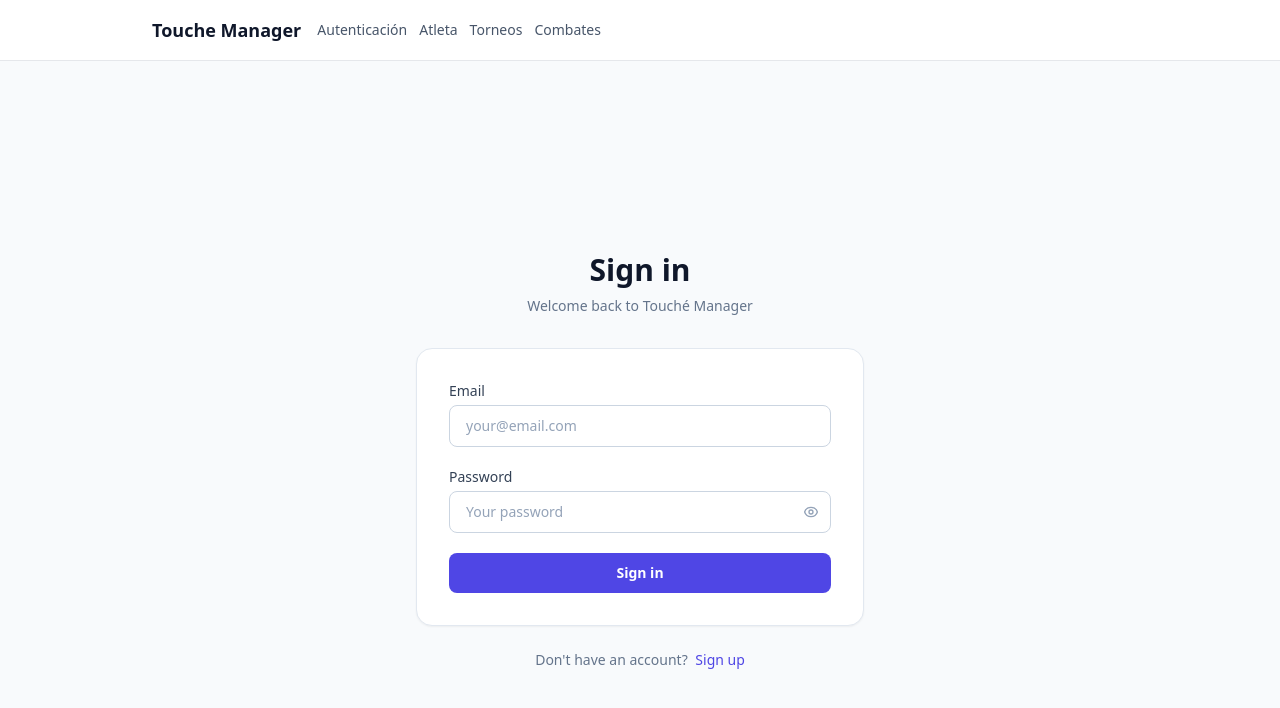
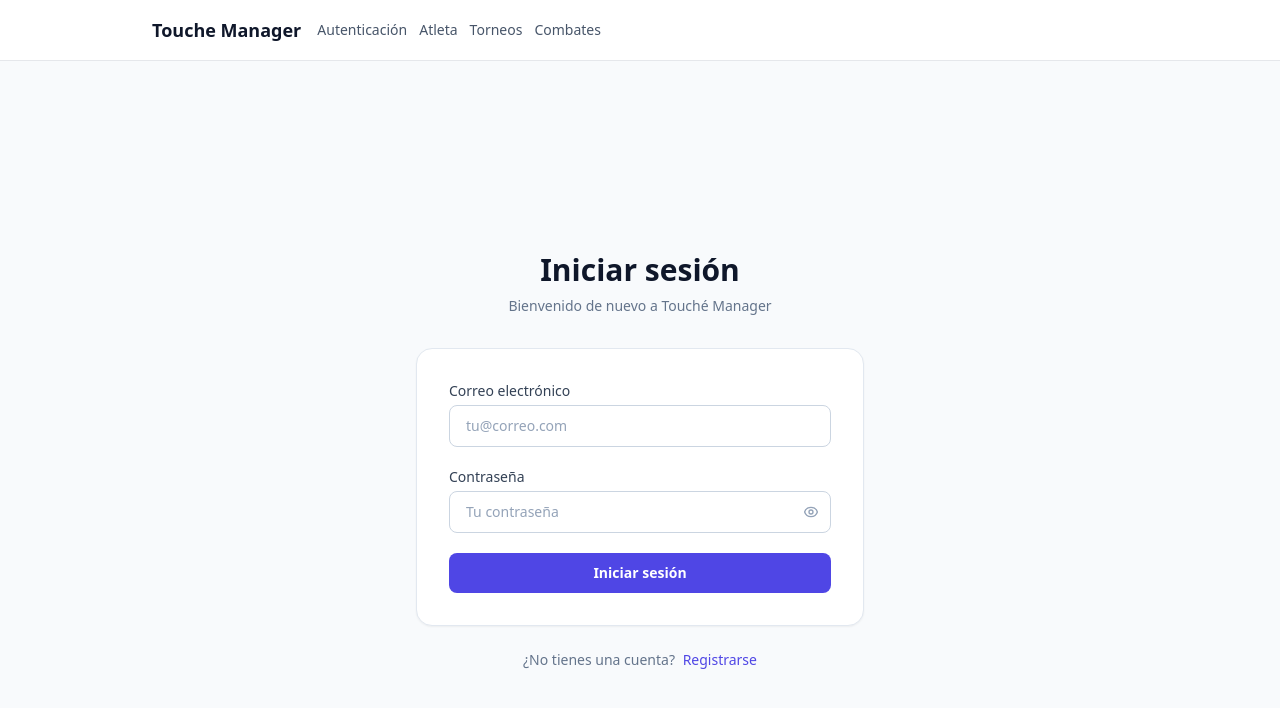
Before and after one commit to touche-manager/touche-manager-frontend, an Angular app: page /auth/login in a window 1280 px wide. Shown: the top 708 px of the page. Built offline with nearby package versions, Linux system fonts and the light colour scheme.

Commit message:
style(auth): translate login, register, and select-role views to Spanish

```diff
--- a/src/app/features/auth/login/login.component.html
+++ b/src/app/features/auth/login/login.component.html
@@ -3,8 +3,8 @@
 
     <!-- Header -->
     <div class="text-center mb-8">
-      <h1 class="text-3xl font-bold text-slate-900">Sign in</h1>
-      <p class="mt-2 text-sm text-slate-500">Welcome back to Touché Manager</p>
+      <h1 class="text-3xl font-bold text-slate-900">Iniciar sesión</h1>
+      <p class="mt-2 text-sm text-slate-500">Bienvenido de nuevo a Touché Manager</p>
     </div>
 
     <!-- Card -->
@@ -13,13 +13,13 @@
 
         <!-- Email -->
         <div>
-          <label for="login-email" class="block text-sm font-medium text-slate-700 mb-1">Email</label>
+          <label for="login-email" class="block text-sm font-medium text-slate-700 mb-1">Correo electrónico</label>
           <input
             id="login-email"
             type="email"
             formControlName="email"
             autocomplete="email"
-            placeholder="your@email.com"
+            placeholder="tu@correo.com"
             class="w-full rounded-lg border px-4 py-2.5 text-sm text-slate-900 placeholder-slate-400 outline-none transition
                    focus:ring-2 focus:ring-indigo-500 focus:border-indigo-500
                    [&.ng-invalid.ng-touched]:border-red-400 [&.ng-invalid.ng-touched]:ring-red-200
@@ -27,22 +27,22 @@
           />
           @if (form.get('email')?.invalid && form.get('email')?.touched) {
             <p class="mt-1 text-xs text-red-500">
-              @if (form.get('email')?.hasError('required')) { Email is required. }
-              @else { Enter a valid email. }
+              @if (form.get('email')?.hasError('required')) { El correo electrónico es obligatorio. }
+              @else { Ingresa un correo electrónico válido. }
             </p>
           }
         </div>
 
         <!-- Password -->
         <div>
-          <label for="login-password" class="block text-sm font-medium text-slate-700 mb-1">Password</label>
+          <label for="login-password" class="block text-sm font-medium text-slate-700 mb-1">Contraseña</label>
           <div class="relative">
             <input
               id="login-password"
               [type]="showPassword() ? 'text' : 'password'"
               formControlName="password"
               autocomplete="current-password"
-              placeholder="Your password"
+              placeholder="Tu contraseña"
               class="w-full rounded-lg border px-4 py-2.5 pr-10 text-sm text-slate-900 placeholder-slate-400 outline-none transition
                      focus:ring-2 focus:ring-indigo-500 focus:border-indigo-500
                      [&.ng-invalid.ng-touched]:border-red-400 [&.ng-invalid.ng-touched]:ring-red-200
@@ -67,7 +67,7 @@
             </button>
           </div>
           @if (form.get('password')?.invalid && form.get('password')?.touched) {
-            <p class="mt-1 text-xs text-red-500">Password is required.</p>
+            <p class="mt-1 text-xs text-red-500">La contraseña es obligatoria.</p>
           }
         </div>
 
@@ -93,10 +93,10 @@
                 <circle class="opacity-25" cx="12" cy="12" r="10" stroke="currentColor" stroke-width="4"></circle>
                 <path class="opacity-75" fill="currentColor" d="M4 12a8 8 0 018-8v8H4z"></path>
               </svg>
-              Signing in...
+              Iniciando sesión...
             </span>
           } @else {
-            Sign in
+            Iniciar sesión
           }
         </button>
 
@@ -105,8 +105,8 @@
 
     <!-- Link to register -->
     <p class="mt-6 text-center text-sm text-slate-500">
-      Don't have an account?
-      <a routerLink="/auth/register" class="font-medium text-indigo-600 hover:text-indigo-500 ml-1">Sign up</a>
+      ¿No tienes una cuenta?
+      <a routerLink="/auth/register" class="font-medium text-indigo-600 hover:text-indigo-500 ml-1">Registrarse</a>
     </p>
 
   </div>
--- a/src/app/features/auth/login/login.component.ts
+++ b/src/app/features/auth/login/login.component.ts
@@ -43,7 +43,7 @@ export class LoginComponent {
         }
       },
       error: (err) => {
-        const msg: string = err.error?.message ?? 'Invalid email or password.';
+        const msg: string = err.error?.message ?? 'Email o contraseña inválidos.';
         this.errorMessage.set(msg);
         this.loading.set(false);
       }
--- a/src/app/features/auth/register/register.component.html
+++ b/src/app/features/auth/register/register.component.html
@@ -3,8 +3,8 @@
 
     <!-- Header -->
     <div class="text-center mb-8">
-      <h1 class="text-3xl font-bold text-slate-900">Create account</h1>
-      <p class="mt-2 text-sm text-slate-500">Fill in your details to register</p>
+      <h1 class="text-3xl font-bold text-slate-900">Crear cuenta</h1>
+      <p class="mt-2 text-sm text-slate-500">Completa tus datos para registrarte</p>
     </div>
 
     <!-- Card -->
@@ -13,13 +13,13 @@
 
         <!-- Email -->
         <div>
-          <label for="email" class="block text-sm font-medium text-slate-700 mb-1">Email</label>
+          <label for="email" class="block text-sm font-medium text-slate-700 mb-1">Correo electrónico</label>
           <input
             id="email"
             type="email"
             formControlName="email"
             autocomplete="email"
-            placeholder="your@email.com"
+            placeholder="tu@correo.com"
             class="w-full rounded-lg border px-4 py-2.5 text-sm text-slate-900 placeholder-slate-400 outline-none transition
                    focus:ring-2 focus:ring-indigo-500 focus:border-indigo-500
                    [&.ng-invalid.ng-touched]:border-red-400 [&.ng-invalid.ng-touched]:ring-red-200
@@ -27,22 +27,22 @@
           />
           @if (form.get('email')?.invalid && form.get('email')?.touched) {
             <p class="mt-1 text-xs text-red-500">
-              @if (form.get('email')?.hasError('required')) { Email is required. }
-              @else { Enter a valid email. }
+              @if (form.get('email')?.hasError('required')) { El correo electrónico es obligatorio. }
+              @else { Ingresa un correo electrónico válido. }
             </p>
           }
         </div>
 
         <!-- Password -->
         <div>
-          <label for="password" class="block text-sm font-medium text-slate-700 mb-1">Password</label>
+          <label for="password" class="block text-sm font-medium text-slate-700 mb-1">Contraseña</label>
           <div class="relative">
             <input
               id="password"
               [type]="showPassword() ? 'text' : 'password'"
               formControlName="password"
               autocomplete="new-password"
-              placeholder="Minimum 8 characters"
+              placeholder="Mínimo 8 caracteres"
               class="w-full rounded-lg border px-4 py-2.5 pr-10 text-sm text-slate-900 placeholder-slate-400 outline-none transition
                      focus:ring-2 focus:ring-indigo-500 focus:border-indigo-500
                      [&.ng-invalid.ng-touched]:border-red-400 [&.ng-invalid.ng-touched]:ring-red-200
@@ -68,22 +68,22 @@
           </div>
           @if (form.get('password')?.invalid && form.get('password')?.touched) {
             <p class="mt-1 text-xs text-red-500">
-              @if (form.get('password')?.hasError('required')) { Password is required. }
-              @else { Password must be at least 8 characters. }
+              @if (form.get('password')?.hasError('required')) { La contraseña es obligatoria. }
+              @else { La contraseña debe tener al menos 8 caracteres. }
             </p>
           }
         </div>
 
         <!-- Confirm Password -->
         <div>
-          <label for="confirmPassword" class="block text-sm font-medium text-slate-700 mb-1">Confirm password</label>
+          <label for="confirmPassword" class="block text-sm font-medium text-slate-700 mb-1">Confirmar contraseña</label>
           <div class="relative">
             <input
               id="confirmPassword"
               [type]="showConfirm() ? 'text' : 'password'"
               formControlName="confirmPassword"
               autocomplete="new-password"
-              placeholder="Repeat your password"
+              placeholder="Repite tu contraseña"
               class="w-full rounded-lg border px-4 py-2.5 pr-10 text-sm text-slate-900 placeholder-slate-400 outline-none transition
                      focus:ring-2 focus:ring-indigo-500 focus:border-indigo-500
                      border-slate-300"
@@ -110,13 +110,13 @@
             </button>
           </div>
           @if (passwordsMismatch) {
-            <p class="mt-1 text-xs text-red-500">Passwords do not match.</p>
+            <p class="mt-1 text-xs text-red-500">Las contraseñas no coinciden.</p>
           }
         </div>
 
         <!-- Roles -->
         <div>
-          <span class="block text-sm font-medium text-slate-700 mb-2">Role(s)</span>
+          <span class="block text-sm font-medium text-slate-700 mb-2">Rol(es)</span>
           <div class="flex flex-wrap gap-3" formArrayName="roles">
             @for (rol of availableRoles; track rol.value; let i = $index) {
               <label
@@ -139,7 +139,7 @@
             }
           </div>
           @if (form.touched && selectedRoles.length === 0) {
-            <p class="mt-1 text-xs text-red-500">Select at least one role.</p>
+            <p class="mt-1 text-xs text-red-500">Selecciona al menos un rol.</p>
           }
         </div>
 
@@ -165,10 +165,10 @@
                 <circle class="opacity-25" cx="12" cy="12" r="10" stroke="currentColor" stroke-width="4"></circle>
                 <path class="opacity-75" fill="currentColor" d="M4 12a8 8 0 018-8v8H4z"></path>
               </svg>
-              Registering...
+              Registrando...
             </span>
           } @else {
-            Create account
+            Crear cuenta
           }
         </button>
 
@@ -177,8 +177,8 @@
 
     <!-- Link to login -->
     <p class="mt-6 text-center text-sm text-slate-500">
-      Already have an account?
-      <a routerLink="/auth/login" class="font-medium text-indigo-600 hover:text-indigo-500 ml-1">Sign in</a>
+      ¿Ya tienes una cuenta?
+      <a routerLink="/auth/login" class="font-medium text-indigo-600 hover:text-indigo-500 ml-1">Iniciar sesión</a>
     </p>
 
   </div>
--- a/src/app/features/auth/register/register.component.ts
+++ b/src/app/features/auth/register/register.component.ts
@@ -30,9 +30,9 @@ export class RegisterComponent {
   private readonly router = inject(Router);
 
   readonly availableRoles: { label: string; value: NombreRol }[] = [
-    { label: 'Athlete', value: 'ATLETA' },
-    { label: 'Referee', value: 'ARBITRO' },
-    { label: 'Organizer', value: 'ORGANIZADOR' }
+    { label: 'Atleta', value: 'ATLETA' },
+    { label: 'Árbitro', value: 'ARBITRO' },
+    { label: 'Organizador', value: 'ORGANIZADOR' }
   ];
 
   readonly form = this.fb.group(
--- a/src/app/features/auth/select-role/select-role.component.html
+++ b/src/app/features/auth/select-role/select-role.component.html
@@ -3,8 +3,8 @@
 
     <!-- Header -->
     <div class="text-center mb-8">
-      <h1 class="text-3xl font-bold text-slate-900">Choose your role</h1>
-      <p class="mt-2 text-sm text-slate-500">Your account has multiple roles. Select how you want to continue.</p>
+      <h1 class="text-3xl font-bold text-slate-900">Elige tu rol</h1>
+      <p class="mt-2 text-sm text-slate-500">Tu cuenta tiene múltiples roles. Selecciona cómo deseas continuar.</p>
     </div>
 
     <!-- Role cards -->
@@ -39,7 +39,7 @@
           <circle class="opacity-25" cx="12" cy="12" r="10" stroke="currentColor" stroke-width="4"></circle>
           <path class="opacity-75" fill="currentColor" d="M4 12a8 8 0 018-8v8H4z"></path>
         </svg>
-        Loading...
+        Cargando...
       </div>
     }
 
```
Also changed, not shown: src/app/features/auth/select-role/select-role.component.ts (+9 -9 lines).
